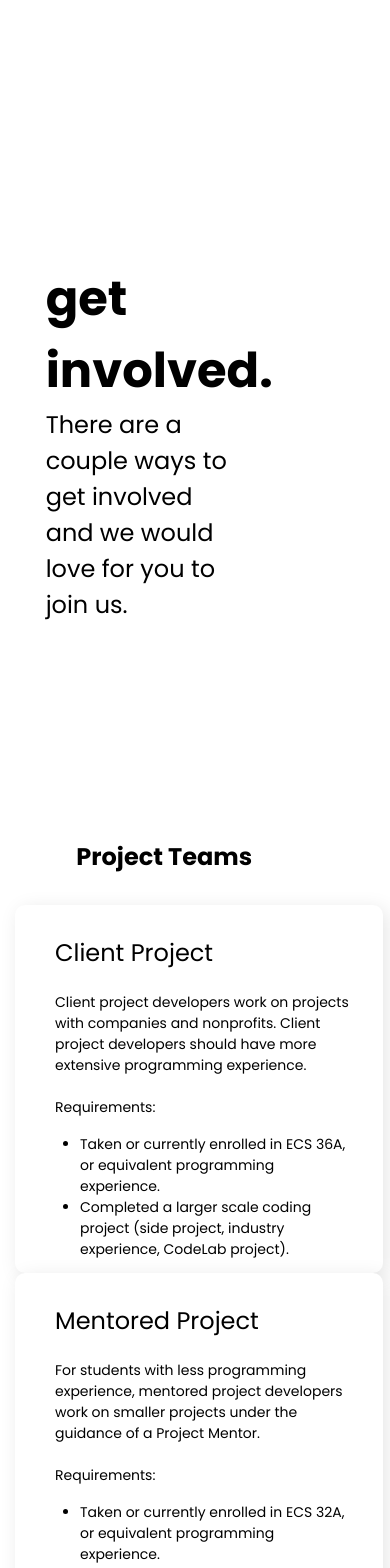
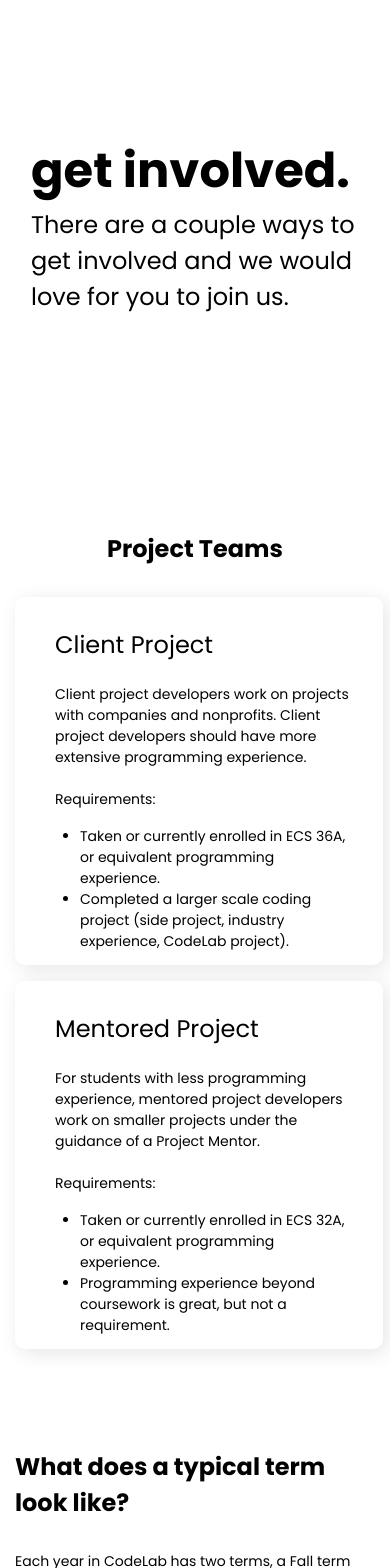
Before and after one commit to omidmogasemi/CodeLab-Website, a React (Create React App) app: page /getinvolved in a window 390 px wide. Shown: the top 1568 px of the page. Built offline with nearby package versions, Linux system fonts and the light colour scheme.

Commit message:
Finished all mobile optimization

```diff
--- a/src/components/getInvolved/getInvolved.js
+++ b/src/components/getInvolved/getInvolved.js
@@ -8,30 +8,30 @@ function getInvolved(props) {
             <div>
 
                 <Grid item container>
-                    <Grid item xs={1} />
-                    <Grid item xs={6}>
+                    <Grid item xs={0} md={1} />
+                    <Grid item xs={11} md={6} align="center">
                         <header className="getinvolved">get involved.</header>
                     </Grid>
                 </Grid>
 
                 <Grid item container>
-                    <Grid item xs={1} />
-                    <Grid item xs={6}>
+                    <Grid item md={1} />
+                    <Grid item xs={12} md={4}>
                         <p className="getinvolvedsub">There are a couple ways to get involved and we would love for you to join us.</p>
                     </Grid>
                 </Grid>
 
                 <Grid item container>
-                    <Grid item xs={2} md={1} />
-                    <Grid item xs={7} md={6} justify="center">
+                    <Grid item xs={3} md={1} />
+                    <Grid item xs={6} md={6} justify="center">
                         <header className="projectteams">Project Teams</header>
                     </Grid>
                 </Grid>
 
                 <Grid item container>
                     <Grid item md={1} />
-                    <Grid item xs={11} md={5}>
-                        <div class="clientbox">
+                    <Grid item xs={10} md={5}>
+                        <div class="clientbox" justify="center">
                             <header class="clientheader">Client Project</header>
                             <Grid item xs={11}>
                                 <p className="clienttext">
@@ -50,8 +50,8 @@ function getInvolved(props) {
                             </Grid>
                         </div>
                     </Grid>
-                    <Grid item xs={1} />
-                    <Grid item xs={11} md={5}>
+                    <Grid item md={1} />
+                    <Grid item xs={10} md={5}>
                         <div class="mentorbox">
                             <header class="mentorheader">Mentored Project</header>
                             <Grid item xs={11}>
@@ -76,7 +76,7 @@ function getInvolved(props) {
 
                 <Grid item container>
                     <Grid item md={1} />
-                    <Grid item xs={8} md={5} justify="center">
+                    <Grid item xs={11} md={5}>
                         <header class="quarterheader">What does a typical term look like?</header>
                         <p class="quartertext" justify="center">
                             Each year in CodeLab has two terms, a Fall term and a Winter/Spring term. The Fall term runs approximately 7 weeks in fall quarter, and the Winter/Spring term runs approximately 16 weeks across winter and spring quarter. This means the scale of projects will vary between terms. Recruitment occurs at the beginning of each term.
@@ -104,21 +104,21 @@ function getInvolved(props) {
 
                 <Grid item container>
                     <Grid item md={1} />
-                    <Grid item xs={11}>
+                    <Grid item xs={12} md={11}>
                         <header class="faqheader">Frequently Asked Questions</header>
                     </Grid>
                 </Grid>
 
                 <Grid item container>
                     <Grid item md={1} />
-                    <Grid item xs={8} md={4} direction="column" justify="center">
+                    <Grid item xs={12} md={4} direction="column" justify="center">
                         <header class="faqsubheader">Do I need to be a computer science major to apply to CodeLab?</header>
                         <p class="faqtext">Nope! We are open to undergraduate students at UC Davis of any major. You do need to have some programming experience to join. Detailed requirements are above.</p>
                     </Grid>
 
                     <Grid item md={2} />
 
-                    <Grid item xs={8} md={4} direction="column" justify="center">
+                    <Grid item xs={12} md={4} direction="column" justify="center">
                         <header class="faqsubheader">What types of projects do developers work on?</header>
                         <p class="faqtext">Anything computer science, whether it be web development or data science. Projects are largely reliant on the needs of our clients from term to term. Mentored projects can often be more flexible in the computer science fields they involve.</p>
                     </Grid>
@@ -126,14 +126,14 @@ function getInvolved(props) {
 
                 <Grid item container>
                     <Grid item md={1} />
-                    <Grid item xs={8} md={4} direction="column" justify="center">
+                    <Grid item xs={12} md={4} direction="column" justify="center">
                         <header class="faqsubheader">What is the time commitment like?</header>
                         <p class="faqtext">Developers are expected to put in 10+ hours a week. Depending on the part of the project you are working, this may fluctuate throughout the term. Being a developer can be time consuming. Before applying, please consider your other commitments to make sure you will be able to put in the time for CodeLab.</p>
                     </Grid>
 
                     <Grid item xs={2} />
 
-                    <Grid item xs={8} md={4} direction="column" justify="center">
+                    <Grid item xs={12} md={4} direction="column" justify="center">
                         <header class="faqsubheader">What does the recruitment process look like?</header>
                         <p class="faqtext">The process currently involves a written application and a single round of interviews. Don’t be nervous about interviews. We just want to get to know you and learn about your past experiences. It will not be technical.</p>
                     </Grid>
@@ -141,11 +141,11 @@ function getInvolved(props) {
 
                 <Grid item container>
                     <Grid item xs={2} md={1} />
-                    <Grid item xs={5} md={11}>
+                    <Grid item xs={7} md={11}>
                         <header class="readytoapply">Ready to Apply?</header>
                     </Grid>
                     <Grid item xs={0} md={1} />
-                    <Grid item xs={10} md={8} justify="center">
+                    <Grid item xs={11} md={8} justify="center">
                         <p class="applytext">We’re currently taking applications for the Winter/Spring 2021 term. Applications are due Thursday, January 14th by 11:59PM.</p>
                     </Grid>
                 </Grid>
--- a/src/css/getInvolved.css
+++ b/src/css/getInvolved.css
@@ -3,11 +3,6 @@ body {
 }
 
 .getinvolved {
-  /* position: absolute;*/
-  /* width: 406px;
-  height: 43px;
-  left: 200px;
-  top: 361px; */
   margin-top: 10rem;
   font-family: Poppins;
   font-style: normal;
@@ -20,12 +15,23 @@ body {
   color: #000000;
 }
 
+@media (max-width: 768px) {
+  .getinvolved {
+    margin-top: 2rem;
+    margin-left: 1rem;
+    font-family: Poppins;
+    font-style: normal;
+    font-weight: bold;
+    font-size: 48px;
+    line-height: 72px;
+    display: flex;
+    align-items: center;
+
+    color: #000000;
+  }
+}
+
 .getinvolvedsub {
-  /*position: absolute;*/
-  /* width: 510px;
-  height: 60px;
-  left: 200px;
-  top: 430px; */
   font-family: Poppins;
   font-style: normal;
   font-weight: normal;
@@ -35,12 +41,21 @@ body {
   color: #000000;
 }
 
+@media (max-width: 768px) {
+  .getinvolvedsub {
+    margin-left: 1rem;
+    font-family: Poppins;
+    font-style: normal;
+    font-weight: normal;
+    font-size: 24px;
+    line-height: 36px;
+    display: flex;
+    justify-content: center;
+    color: #000000;
+  }
+}
+
 .projectteams {
-  /* position: absolute;*/
-  /* width: 1034px;
-  height: 43px;
-  left: 200px;
-  top: 700px; */
   padding-top: 200px;
   padding-bottom: 30px;
   font-family: Poppins;
@@ -53,24 +68,14 @@ body {
 }
 
 .clientbox {
-  /* position: absolute;*/
   width: 35rem;
   height: 25rem;
-  /*left: 200px;
-  top: 768px; */
   background: #ffffff;
-  /* Drop Shadow */
-
   box-shadow: 4px 4px 20px rgba(0, 0, 0, 0.1);
   border-radius: 10px;
 }
 
 .clientheader {
-  /* position: absolute;*/
-  /* width: 425px;
-  height: 36px;
-  left: 245px;
-  top: 809px; */
   padding-top: 30px;
   padding-left: 40px;
   font-family: Poppins;
@@ -78,39 +83,28 @@ body {
   font-weight: normal;
   font-size: 24px;
   line-height: 36px;
-  /* identical to box height */
-
   color: #000000;
 }
 
 .clienttext {
-  /* position: absolute;*/
-  /* width: 425px;
-  height: 105px;
-  left: 245px;
-  top: 862px; */
   padding-left: 40px;
   font-family: Poppins;
   font-style: normal;
   font-weight: normal;
   font-size: 14px;
   line-height: 21px;
-
   color: #000000;
 }
 
 @media (max-width: 768px) {
   .clientbox {
-    /* position: absolute;*/
     width: 23rem;
     height: 23rem;
-    /*left: 200px;
-    top: 768px; */
     background: #ffffff;
-    /* Drop Shadow */
-
+    padding-right: 0.1rem;
     box-shadow: 4px 4px 20px rgba(0, 0, 0, 0.1);
     border-radius: 10px;
+    align-items: flex-start;
   }
 }
 
@@ -118,12 +112,6 @@ li {
   margin-left: 25px;
 }
 .clientreqs {
-  /* position: absolute;*/
-  /* width: 477px;
-  height: 84px;
-  left: 180px;
-  top: 967px; */
-
   font-family: Poppins;
   font-style: normal;
   font-weight: normal;
@@ -134,23 +122,14 @@ li {
 }
 
 .mentorbox {
-  /* position: absolute;*/
   width: 35rem;
   height: 25rem;
-  /* left: 730px;
-  top: 768px; */
   background: #ffffff;
-  /* Drop Shadow */
   box-shadow: 4px 4px 20px rgba(0, 0, 0, 0.1);
   border-radius: 10px;
 }
 
 .mentorheader {
-  /* position: absolute; */
-  /* width: 425px;
-  height: 36px;
-  left: 775px;
-  top: 809px; */
   padding-top: 30px;
   padding-left: 40px;
   font-family: Poppins;
@@ -158,87 +137,56 @@ li {
   font-weight: normal;
   font-size: 24px;
   line-height: 36px;
-  /* identical to box height */
-
   color: #000000;
 }
 
 .mentortext {
-  /* position: absolute; */
-  /* width: 425px;
-  height: 105px;
-  left: 775px;
-  top: 862px; */
   padding-left: 40px;
   font-family: Poppins;
   font-style: normal;
   font-weight: normal;
   font-size: 14px;
   line-height: 21px;
-
   color: #000000;
 }
 
 .mentorreqs {
-  /* position: absolute;*/
-  /* width: 477px;
-  height: 84px;
-  left: 710px;
-  top: 967px; */
-
   font-family: Poppins;
   font-style: normal;
   font-weight: normal;
   font-size: 14px;
   line-height: 21px;
-
   color: #000000;
 }
 
 @media (max-width: 768px) {
   .mentorbox {
-    /* position: absolute;*/
+    margin-top: 1rem;
     width: 23rem;
     height: 23rem;
-    /*left: 200px;
-    top: 768px; */
     background: #ffffff;
-    /* Drop Shadow */
-
     box-shadow: 4px 4px 20px rgba(0, 0, 0, 0.1);
     border-radius: 10px;
   }
 }
 
 .quarterheader {
-  /* position: absolute;*/
-  /* width: 1034px;
-  height: 43px;
-  left: 200px;
-  top: 1203px; */
   padding-top: 100px;
   font-family: Poppins;
   font-style: normal;
   font-weight: bold;
   font-size: 24px;
   line-height: 36px;
-
   color: #000000;
 }
 
 .quartertext {
-  /* position: absolute;*/
-  /* width: 510px;
-  height: 273px;
-  left: 200px;
-  top: 1270px; */
   padding-top: 30px;
   font-family: Poppins;
   font-style: normal;
   font-weight: normal;
   font-size: 14px;
   line-height: 21px;
-
   color: #000000;
 }
 
@@ -248,28 +196,21 @@ li {
   font-weight: normal;
   font-size: 14px;
   line-height: 21px;
-
   color: #000000;
 }
 
 .qtrimagespace {
-  /*position: absolute;*/
   margin-top: 10rem;
   width: 100%;
   height: auto;
-  /* left: 803px;
-  top: 1299px; */
 }
 
 @media (max-width: 768px) {
   .qtrimagespace {
-    /*position: absolute;*/
     margin-top: 2rem;
     width: 100%;
     height: auto;
     margin-bottom: 3rem;
-    /* left: 803px;
-    top: 1299px; */
   }
 }
 
```
